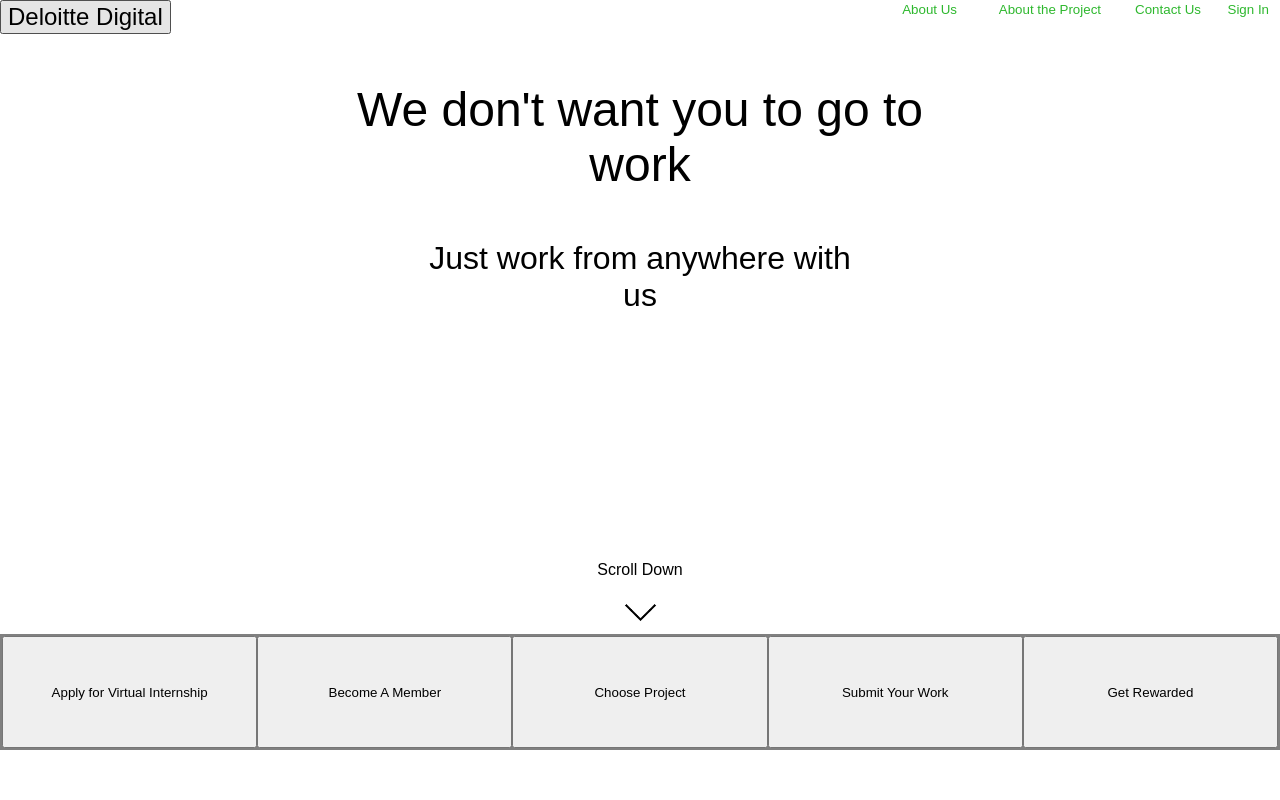
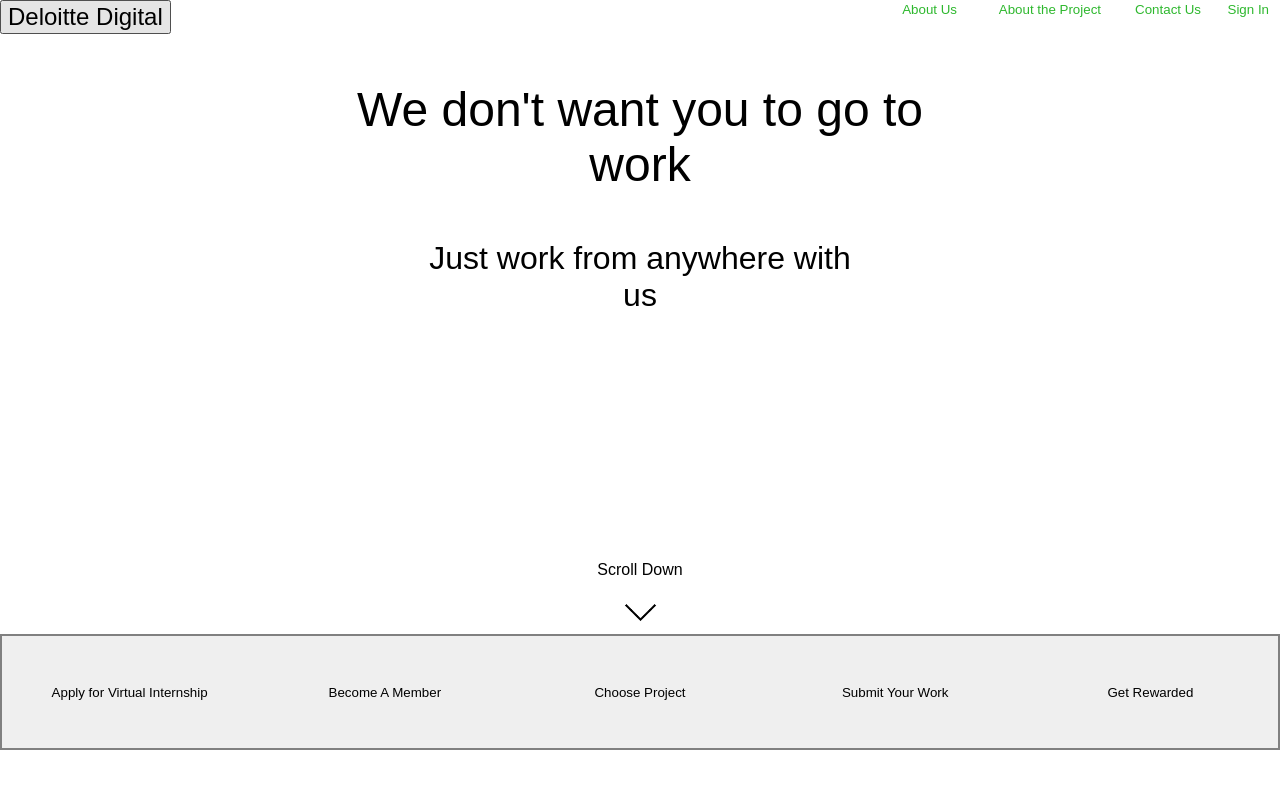
Before and after one commit to mhollings97/DigitalDeloitte, a React (Create React App) app in the folder my-app/: page / in a window 1280 px wide. Shown: the top 800 px of the page. Built offline with nearby package versions, Linux system fonts and the light colour scheme.

Commit message:
better gray box

```diff
--- a/my-app/src/components/GrayBox/GrayBox.css
+++ b/my-app/src/components/GrayBox/GrayBox.css
@@ -11,6 +11,8 @@
 #col{
 	width: 20%;
 	height: 100%;
+	border: none;
+	cursor: pointer;
 	overflow: hidden;
 	white-space: nowrap;
 	text-overflow: ellipsis;
```
